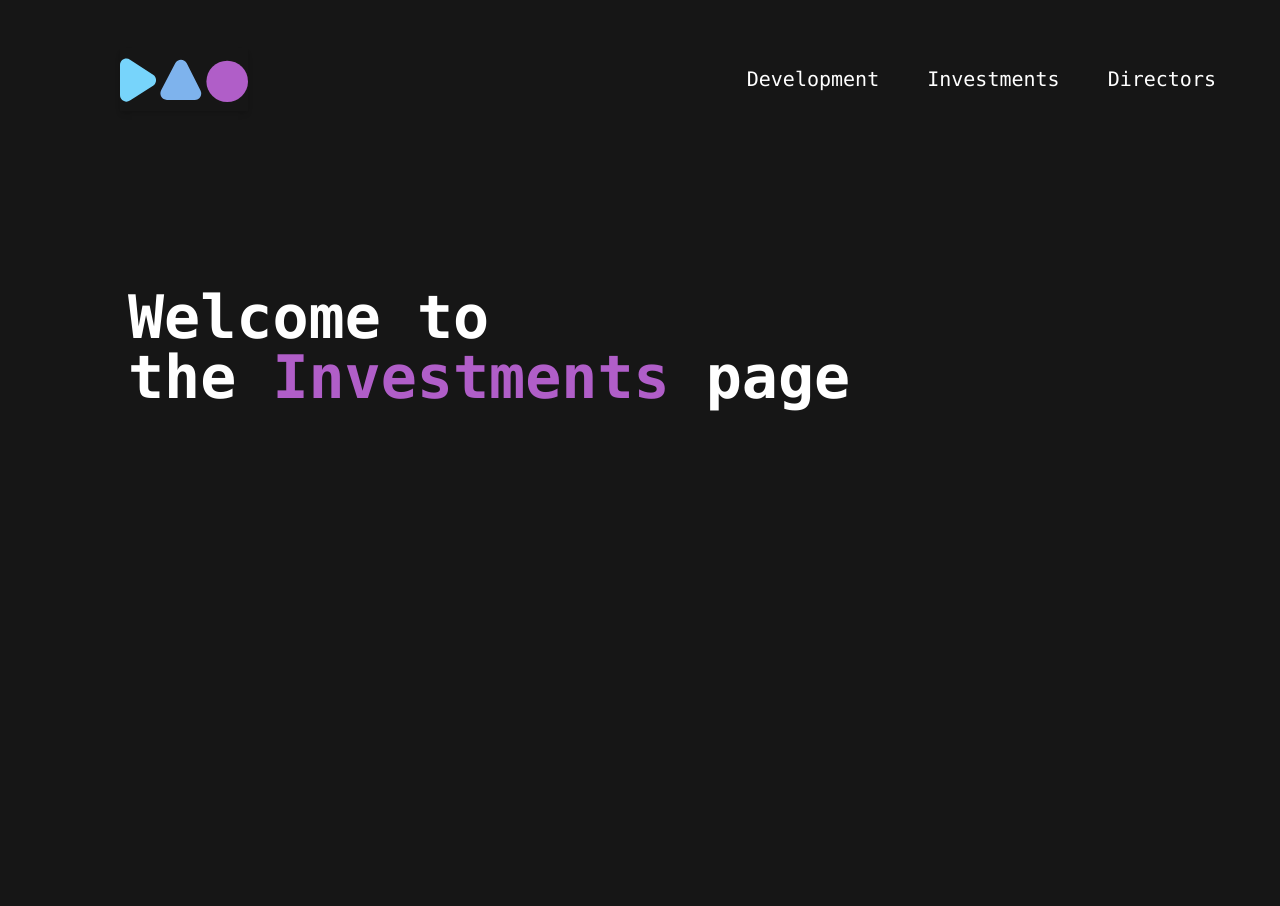
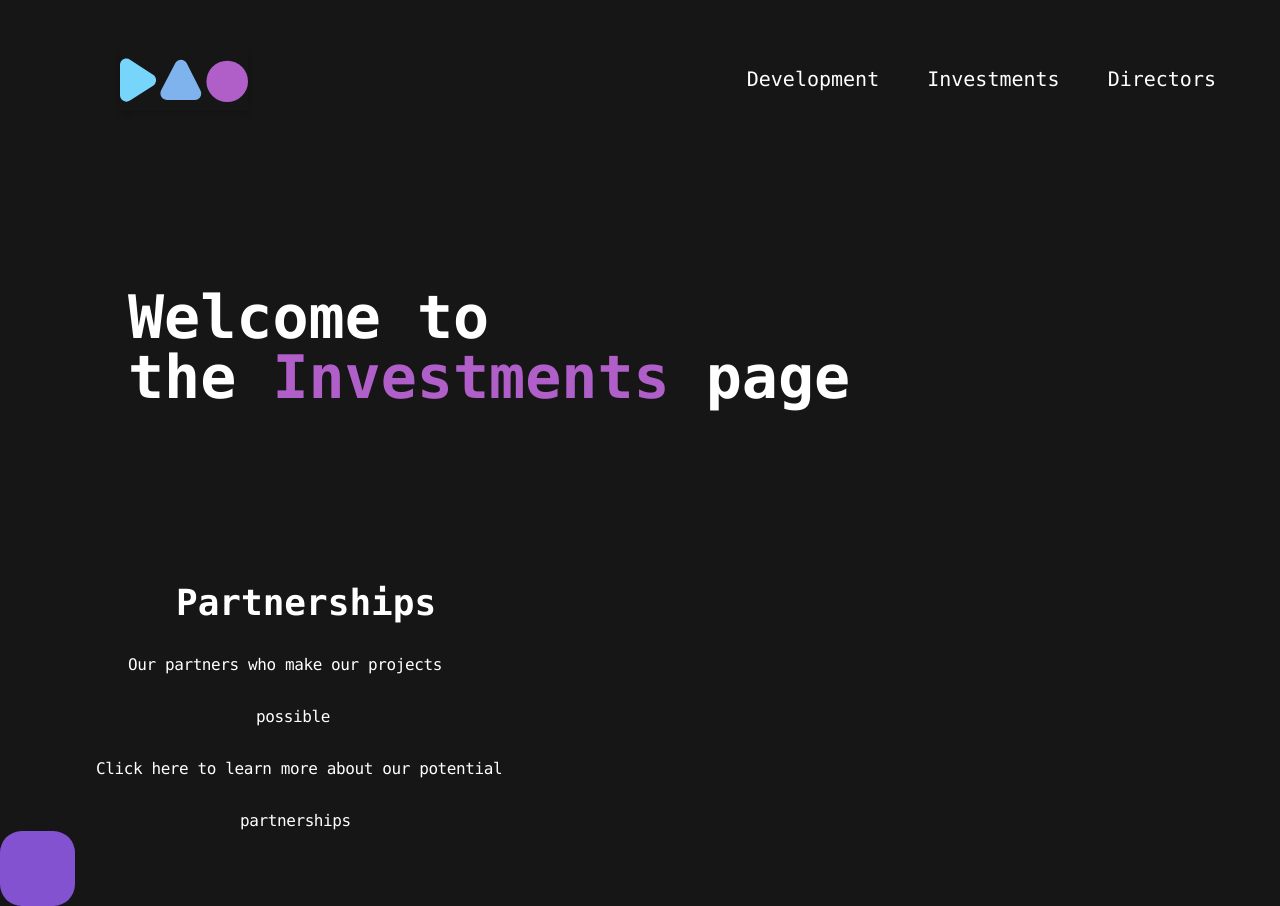
Before and after one commit to chundamccain/fa22-red-franklindao, a React (Create React App) app: page /investments in a window 1280 px wide. Before the commit the page ends 800 px from the top, so only its background shows below. Built offline with nearby package versions, Linux system fonts and the light colour scheme.

Commit message:
partnerships

```diff
--- a/src/components/Investments.jsx
+++ b/src/components/Investments.jsx
@@ -1,5 +1,6 @@
 // imgs
 import involveButton from '../imgs/involvebutton.svg'
+import purplesquare from '../imgs/purplesquare.svg'
 
 // components
 import Navbar from './Navbar'
@@ -16,7 +17,7 @@ const Investments = () => {
         <div className="flex flex-col mx-32">
           {/* Welcome Text */}
           <div className="mt-32 text-6xl font-semibold w-3/4">
-          <span >
+            <span >
               Welcome to the
             </span>
             <span className="ml-9 mr-9 text-purple">
@@ -27,6 +28,47 @@ const Investments = () => {
             </span>
           </div>
         </div>
+
+        {/*Partnerships*/}
+        <div className="flex flex-col mx-44">
+          <div className="mt-44 text-4xl font-bold w-1/2">
+            <span className="text-white">
+              Partnerships
+            </span>
+          </div>
+
+        </div>
+
+        <div className="flex flex-col mx-32">
+          <div className="tracking-tight leading-5 text-base mt-8 text-[18px] w-1/2">
+            Our partners who make our projects
+          </div>
+
+          <div className="flex flex-col mx-32">
+            <div className="tracking-tight leading-5 text-base mt-8 text-[18px] w-1/2">
+              possible
+            </div>
+          </div>
+        </div>
+
+        <div className="flex flex-col mx-24">
+          <div className="tracking-tight leading-5 text-base mt-8 text-[18px] w-1/2">
+            Click here to learn more about our potential
+          </div>
+
+          <div className="flex flex-col mx-36">
+            <div className="tracking-tight leading-5 text-base mt-8 text-[18px] w-1/2">
+              partnerships
+            </div>
+          </div>
+        </div>
+
+        <div className="">
+          <img src={purplesquare} alt="">
+          </img>
+        </div>
+
+
       </div>
     </>
   )
```
Also changed, not shown: src/imgs/purplesquare.svg (added).
